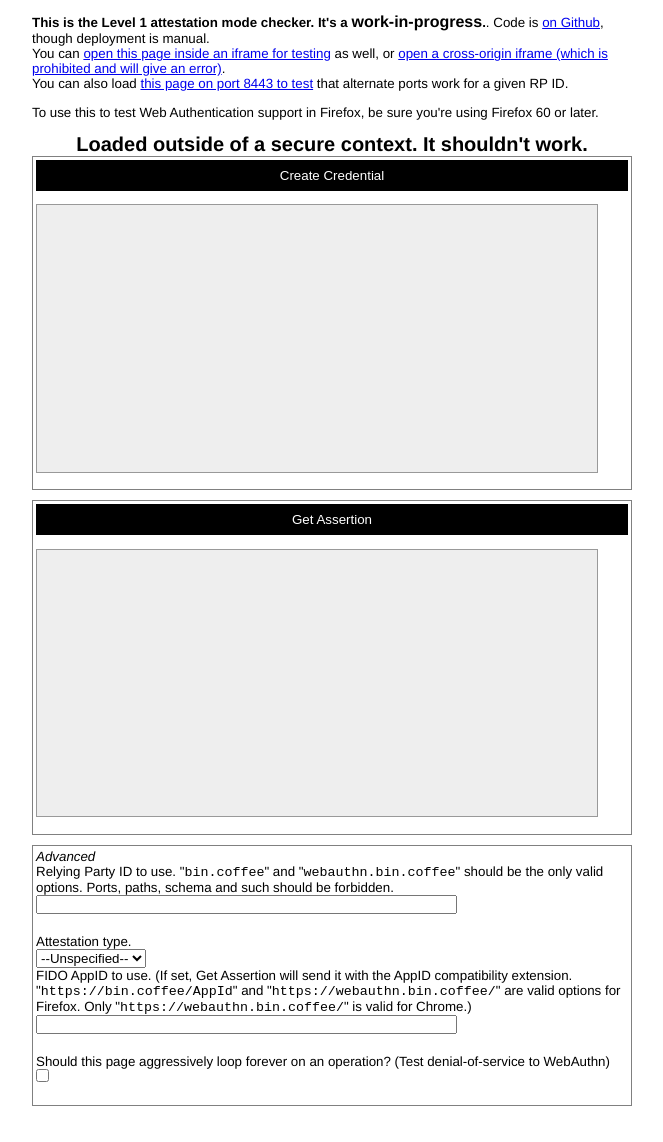
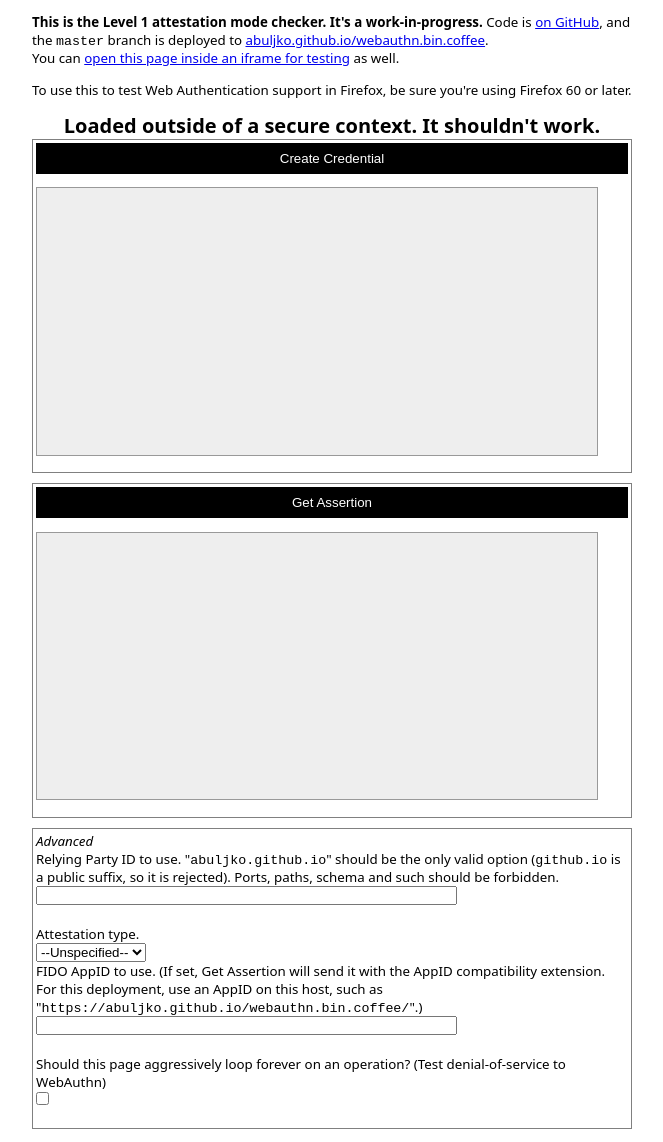
Before and after one commit to jcjones/webauthn.bin.coffee, a plain HTML site: page index.html in a window 1280 px wide. Shown: the whole page, without its empty margins (308-971 px from the left). Before the commit the page ends 1119 px from the top, so only its background shows below. Drawn offline with Linux system fonts and the light colour scheme.

Commit message:
Remove legacy fix checks (#3)
* Remove the legacy origin page and U2F registration

* Remove dead code and deprecated request options and APIs

* Fix flag checks, a leaked global and broken test output

* Verify the fido-u2f attestation signature

* Fix page links for the fork and replace obsolete markup

```diff
--- a/index.html
+++ b/index.html
@@ -21,7 +21,7 @@
 body {
   text-align: left;
   font-size: 10pt;
-  font-family: system, Helvetica, sans-serif;
+  font-family: system-ui, Helvetica, sans-serif;
 }
 
 #container {
@@ -99,10 +99,9 @@ pre {
 <body>
 <div id="container">
  <div class="row">
-  <p><strong>This is the Level 1 attestation mode checker. It's a <big>work-in-progress</big>.</strong>. Code is <a href="https://github.com/jcjones/webauthn.bin.coffee/">on Github</a>, though deployment is manual.</p>
+  <p><strong>This is the Level 1 attestation mode checker. It's a work-in-progress.</strong> Code is <a href="https://github.com/ABuljko/webauthn.bin.coffee/tree/master">on GitHub</a>, and the <code>master</code> branch is deployed to <a href="https://abuljko.github.io/webauthn.bin.coffee/">abuljko.github.io/webauthn.bin.coffee</a>.</p>
 
-  <p>You can <a href="/iframe.html">open this page inside an iframe for testing</a> as well, or <a href="https://u2f.bin.coffee/iframe-webauthn.html">open a cross-origin iframe (which is prohibited and will give an error)</a>.</p>
-  <p>You can also load <a href="https://webauthn.bin.coffee:8443">this page on port 8443 to test</a> that alternate ports work for a given RP ID.</p>
+  <p>You can <a href="iframe.html">open this page inside an iframe for testing</a> as well.</p>
  </div>
  <div class="row">
   <p>To use this to test Web Authentication support in Firefox, be sure you're using Firefox 60 or later.</p>
@@ -125,7 +124,7 @@ pre {
 
   <div class="box">
     <p class="subtitle">Advanced</p>
-    <p>Relying Party ID to use. "<tt>bin.coffee</tt>" and "<tt>webauthn.bin.coffee</tt>" should be the only valid options. Ports, paths, schema and such should be forbidden.</p>
+    <p>Relying Party ID to use. "<code>abuljko.github.io</code>" should be the only valid option (<code>github.io</code> is a public suffix, so it is rejected). Ports, paths, schema and such should be forbidden.</p>
     <input id="rpIdText" type="text" size="50"/>
     <p>Attestation type.</p>
     <select id="attestationType">
@@ -134,7 +133,7 @@ pre {
       <option value="indirect">Indirect</option>
       <option value="none">None</option>
     </select>
-    <p>FIDO AppID to use. (If set, Get Assertion will send it with the AppID compatibility extension. "<tt>https://bin.coffee/AppId</tt>" and "<tt>https://webauthn.bin.coffee/</tt>" are valid options for Firefox. Only "<tt>https://webauthn.bin.coffee/</tt>" is valid for Chrome.)</p>
+    <p>FIDO AppID to use. (If set, Get Assertion will send it with the AppID compatibility extension. For this deployment, use an AppID on this host, such as "<code>https://abuljko.github.io/webauthn.bin.coffee/</code>".)</p>
     <input id="appIdText" type="text" size="50"/>
     <p>Should this page aggressively loop forever on an operation? (Test denial-of-service to WebAuthn)</p>
     <input id="loopForever" type="checkbox"/>
```
